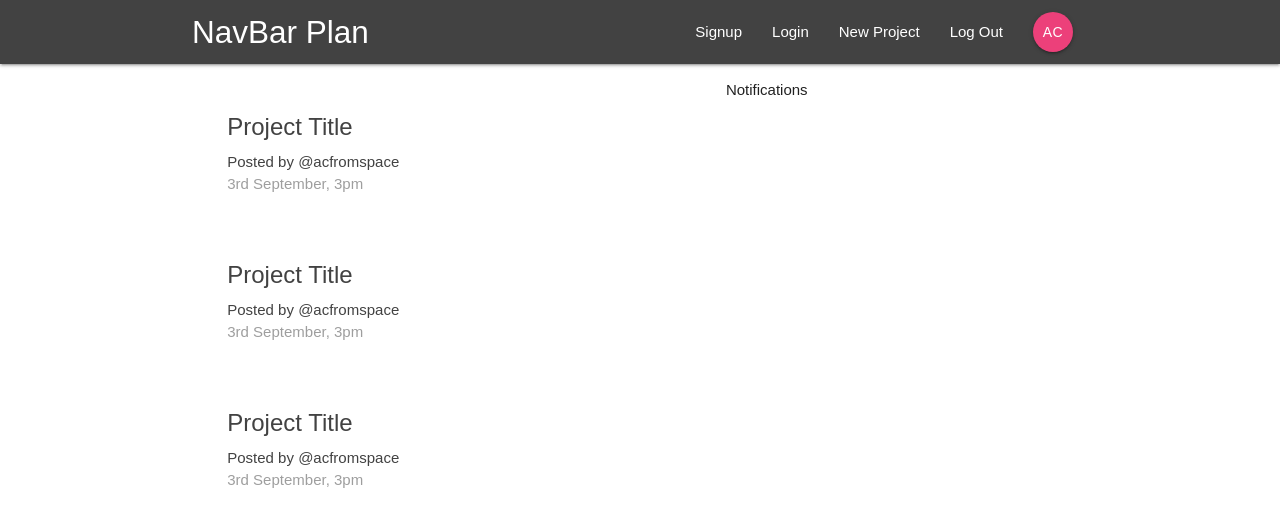
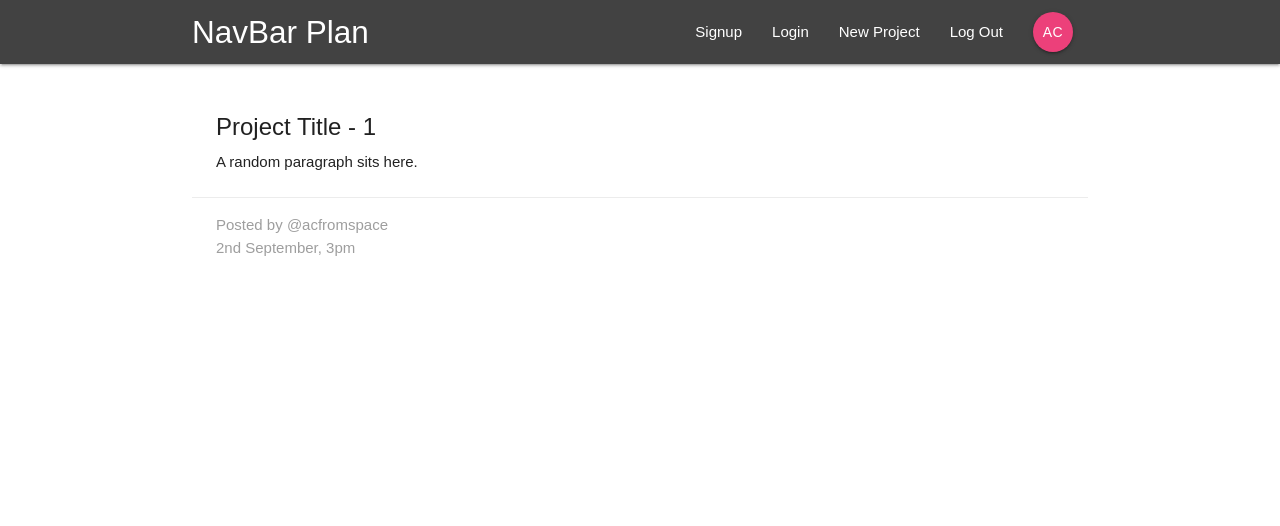
Before and after one commit to acfromspace/reactreduxfirebaseapp, a React (Create React App) app in the folder app/: page /project/1 in a window 1280 px wide. Shown: the top 526 px of the page. Built offline with nearby package versions, Linux system fonts and the light colour scheme.

Commit message:
[+] Project details component

```diff
--- a/app/src/App.js
+++ b/app/src/App.js
@@ -2,6 +2,7 @@
 import { BrowserRouter, Switch, Route } from "react-router-dom";
 import Navbar from "./components/layout/Navbar";
 import Dashboard from "./components/dashboard/Dashboard";
+import ProjectDetails from "./components/projects/ProjectDetails";
 
 class App extends Component {
   render() {
@@ -10,7 +11,8 @@
         <div className="App">
           <Navbar />
           <Switch>
-            <Route path="/" component={Dashboard} />
+            <Route exact path="/" component={Dashboard} />
+            <Route path="/project/:id" component={ProjectDetails} />
           </Switch>
         </div>
       </BrowserRouter>
--- a/app/src/components/projects/ProjectDetails.js
+++ b/app/src/components/projects/ProjectDetails.js
@@ -0,0 +1,22 @@
+import React from "react";
+
+const ProjectDetails = props => {
+  const id = props.match.params.id;
+
+  return (
+    <div className="container section project-details">
+      <div className="card z-depth-0">
+        <div className="card-content">
+          <span className="card-title">Project Title - {id}</span>
+          <p>A random paragraph sits here.</p>
+        </div>
+        <div className="card-action gret lighten-4 grey-text">
+          <div>Posted by @acfromspace</div>
+          <div>2nd September, 3pm</div>
+        </div>
+      </div>
+    </div>
+  );
+};
+
+export default ProjectDetails;
```
